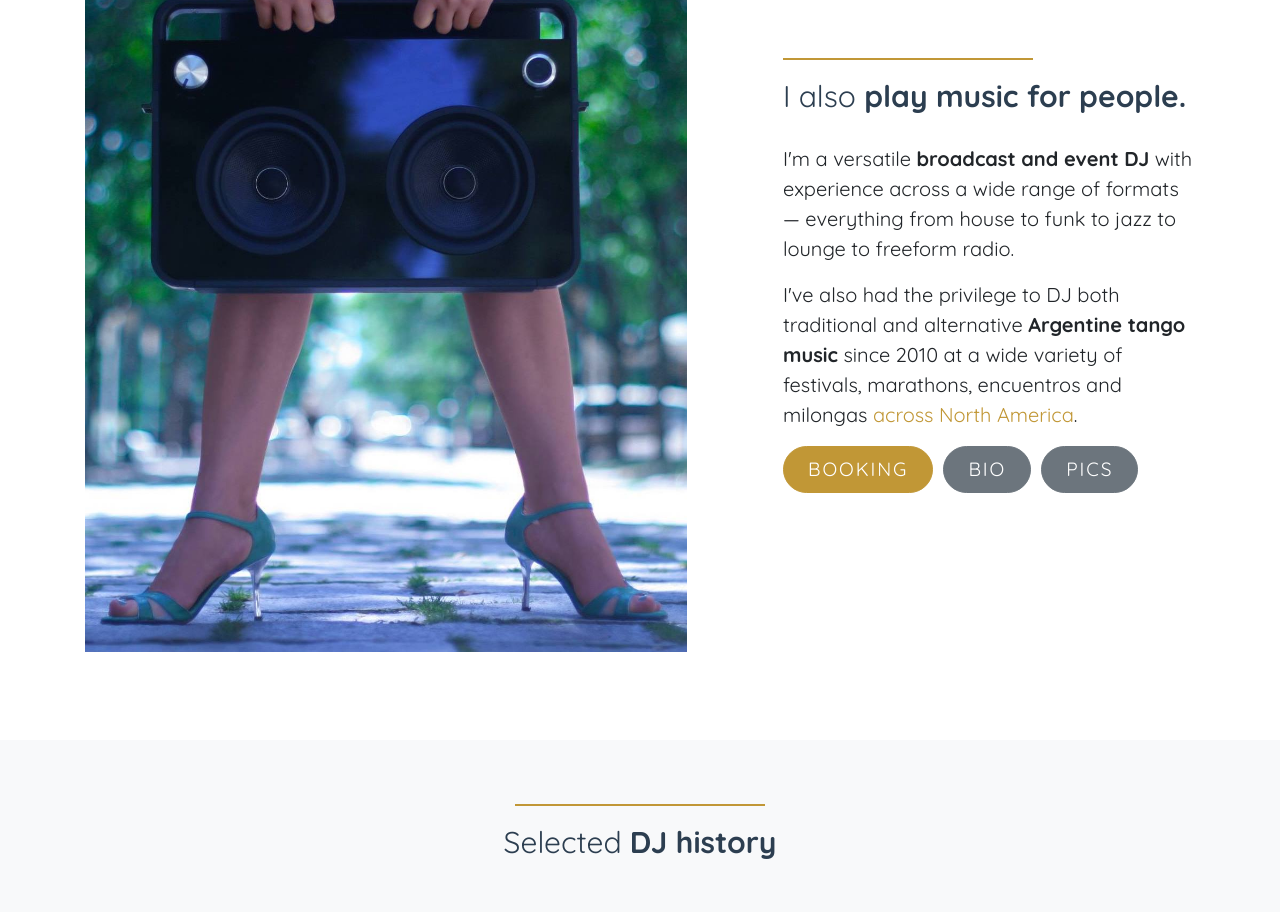
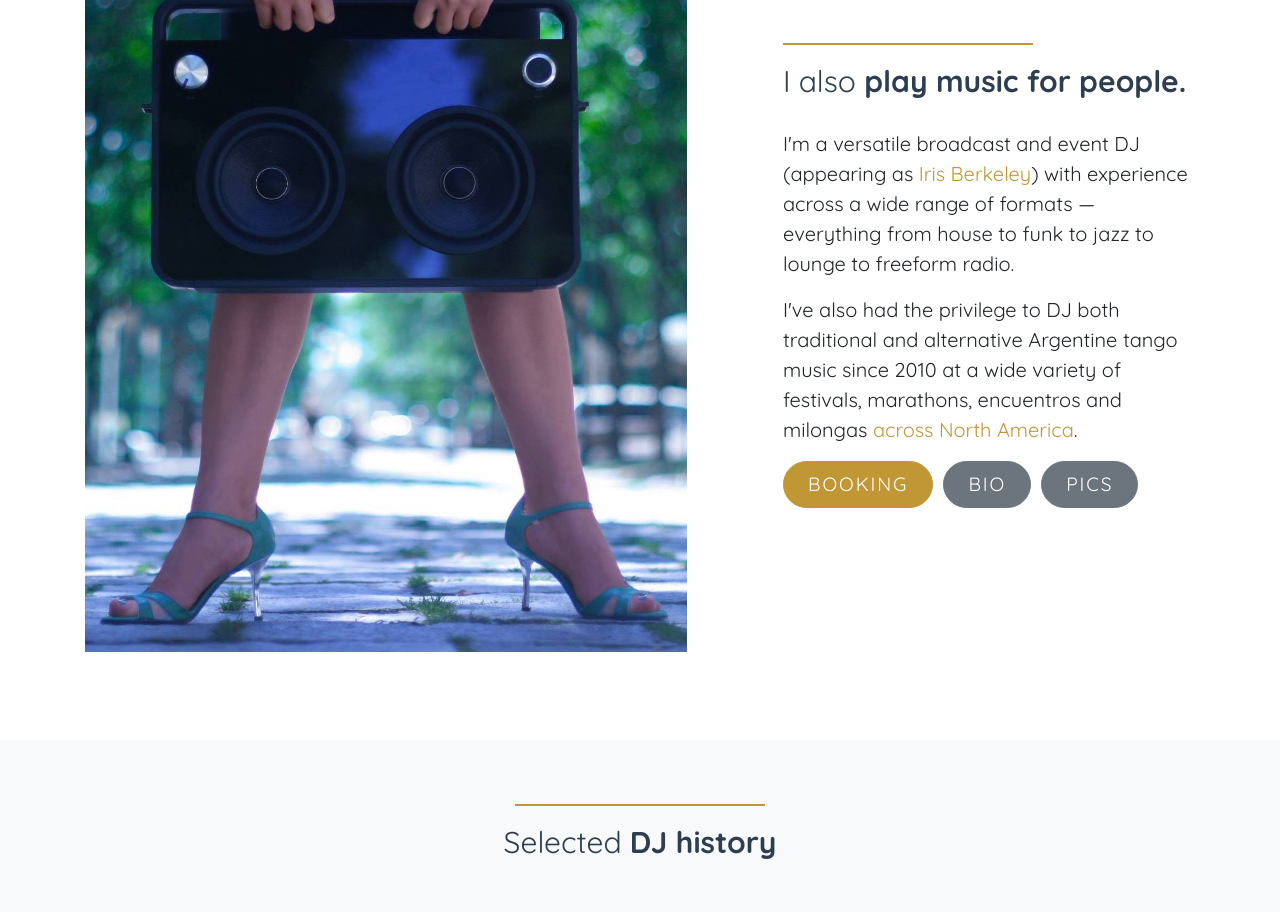
Before and after one commit to jessicaschilling/portfolio, a React (Create React App) app: page / in a window 1280 px wide. Shown: the part 5180-6092 px from the top of the page. Built offline with nearby package versions, Linux system fonts and the light colour scheme.

Commit message:
Edits to DJ section: outs self as Iris Berkeley

```diff
--- a/src/App.js
+++ b/src/App.js
@@ -516,8 +516,8 @@ class App extends Component {
             <div className="section-heading">
               <h2>I also <strong>play music for people.</strong></h2>
             </div>
-            <p className="lead">I'm a versatile <strong>broadcast and event DJ</strong> with experience across a wide range of formats &mdash; everything from house to funk to jazz to lounge to freeform radio.</p>
-            <p className="lead">I've also had the privilege to DJ both traditional and alternative <strong>Argentine tango music</strong> since 2010 at a wide variety of festivals, marathons, encuentros and milongas <a href="https://www.google.com/maps/@39.5705631,-107.7392191,4z/data=!3m1!4b1!4m2!6m1!1s1HV_roDvanRxxzTWYDLujO07aURE" target="_blank" rel="noopener noreferrer">across North America</a>.</p>
+            <p className="lead">I'm a versatile broadcast and event DJ (appearing as <a href="http://www.instagram.com/irisberkeley" target="_blank" rel="noopener noreferrer">Iris Berkeley</a>) with experience across a wide range of formats &mdash; everything from house to funk to jazz to lounge to freeform radio.</p>
+            <p className="lead">I've also had the privilege to DJ both traditional and alternative Argentine tango music since 2010 at a wide variety of festivals, marathons, encuentros and milongas <a href="https://www.google.com/maps/@39.5705631,-107.7392191,4z/data=!3m1!4b1!4m2!6m1!1s1HV_roDvanRxxzTWYDLujO07aURE" target="_blank" rel="noopener noreferrer">across North America</a>.</p>
             <p>
               <a href="mailto:mail@jessicaschilling.com?subject=DJ booking enquiry" className="btn btn-primary px-4 py-2 smoothscroll">Booking</a>
               <a href="http://www.jessicaschilling.com/jessicaschilling-djbio.pdf" target="_blank" rel="noopener noreferrer" className="btn btn-secondary px-4 py-2">Bio</a>
```
